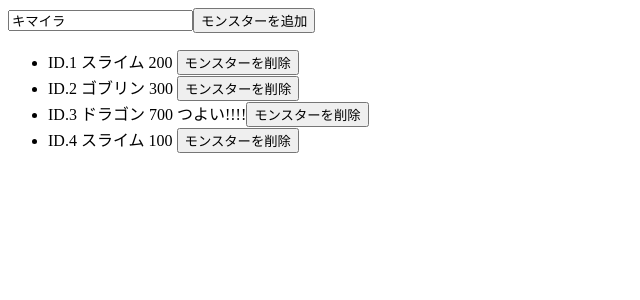
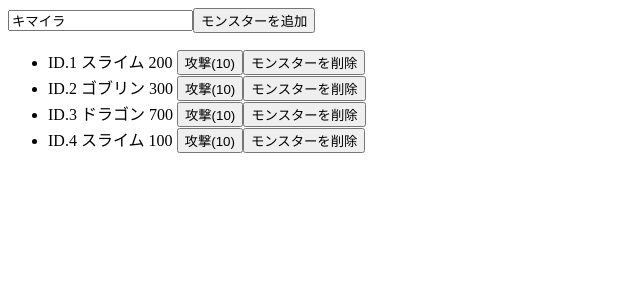
Before and after one commit to samuraiball/vue-sandbox, a Vue app in the folder monsters/: page / in a window 1280 px wide. Shown: the top 300 px of the page, without its empty margins (0-640 px from the left). Built offline with nearby package versions, Linux system fonts and the light colour scheme.

Commit message:
攻撃機能の追加

```diff
--- a/monsters/src/components/Monsters.vue
+++ b/monsters/src/components/Monsters.vue
@@ -7,7 +7,8 @@
                 v-bind:key="monster.id"
                 v-bind:class="{tuyoi: monster.hp > 300}">
                 ID.{{ monster.id }} {{ monster.name }} {{ monster.hp }}
-                <span v-if="monster.hp > 300">つよい!!!!</span>
+                <span v-if="monster.hp < 50">瀕死!!!!</span>
+                <button v-on:click="doAttack(index)">攻撃(10)</button>
                 <button v-on:click="doRemove(index)">モンスターを削除</button>
             </li>
         </ul>
@@ -42,6 +43,9 @@
             },
             doRemove(index) {
                 this.monsters.splice(index, 1)
+            },
+            doAttack(index){
+                this.monsters[index].hp -= 10
             }
         }
     }
```
